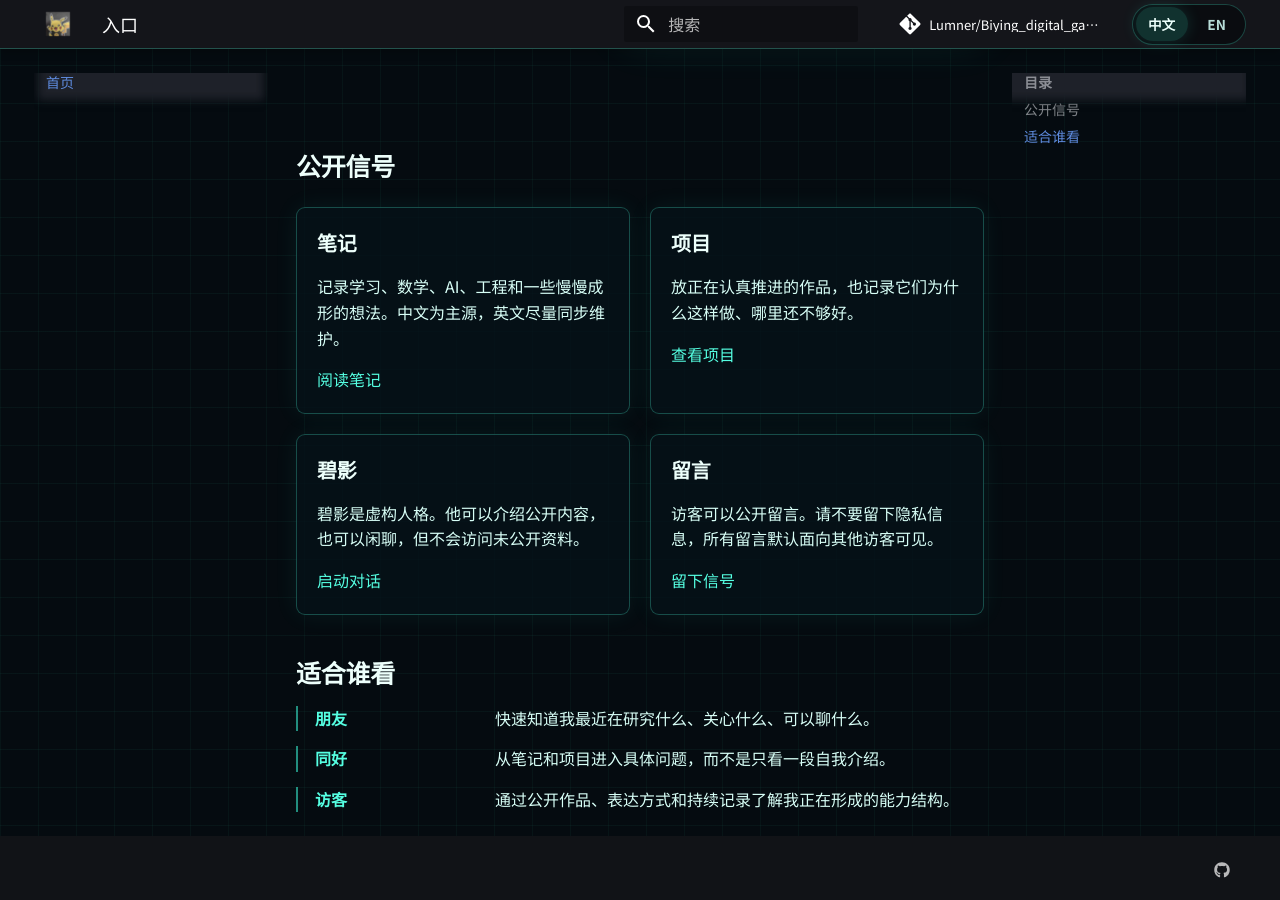
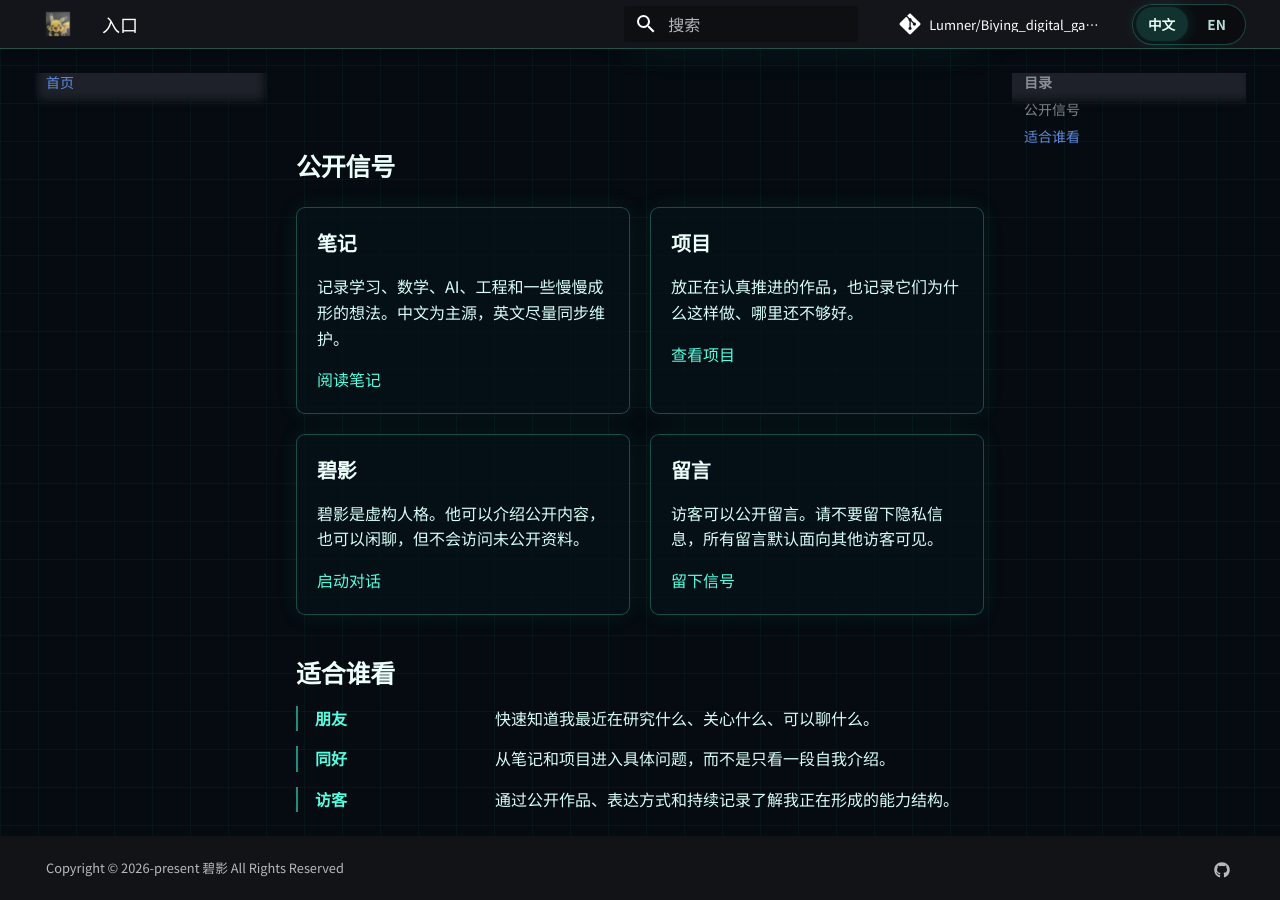
Before and after one commit to Lumner/Biying_digital_garden, an MkDocs documentation site: the page built from docs/zh/index.md, in a window 1280 px wide and 900 px high, scrolled down 771 px. Built offline with MkDocs 1.6.1 and Material for MkDocs 9.7.7, drawn with Linux system fonts in a browser that asks for light colours; comment, search, counter and statistics services are not loaded.

Commit message:
Add site copyright notice

```diff
--- a/mkdocs.yml
+++ b/mkdocs.yml
@@ -2,6 +2,7 @@ site_name: 碧影数字花园
 site_description: 一个双语、赛博风格、可对话的个人数字网站。
 site_author: Lumner
 site_url: https://lumner.github.io/Biying_digital_garden/
+copyright: Copyright &copy; 2026-present 碧影 All Rights Reserved
 
 repo_name: Lumner/Biying_digital_garden
 repo_url: https://github.com/Lumner/Biying_digital_garden
```
